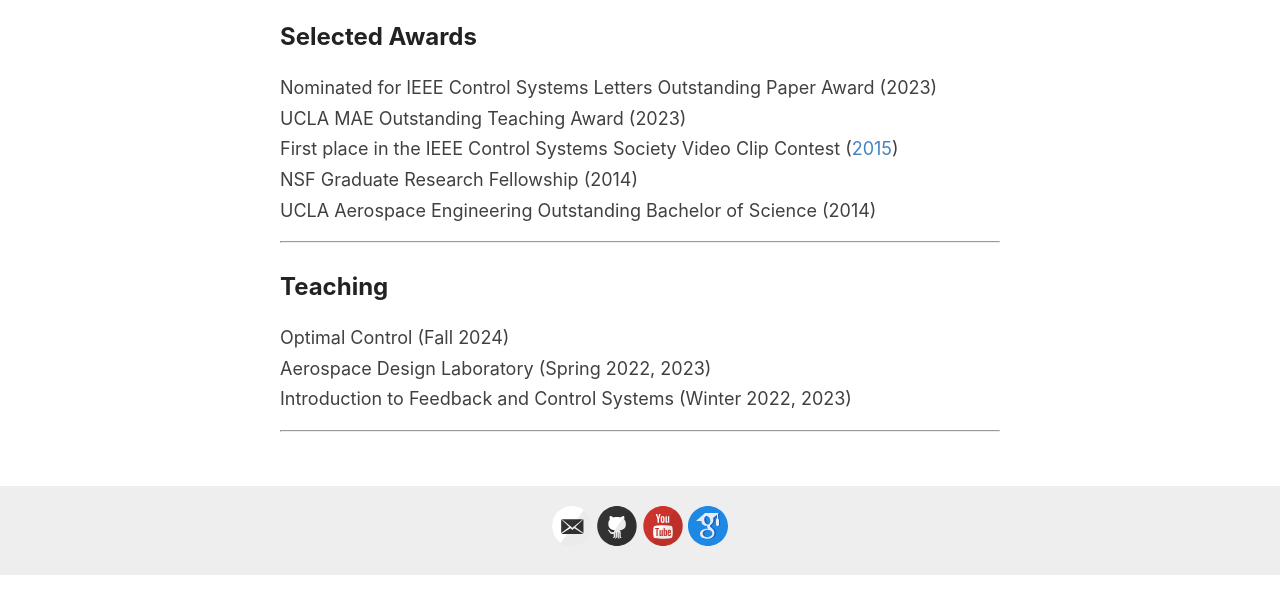
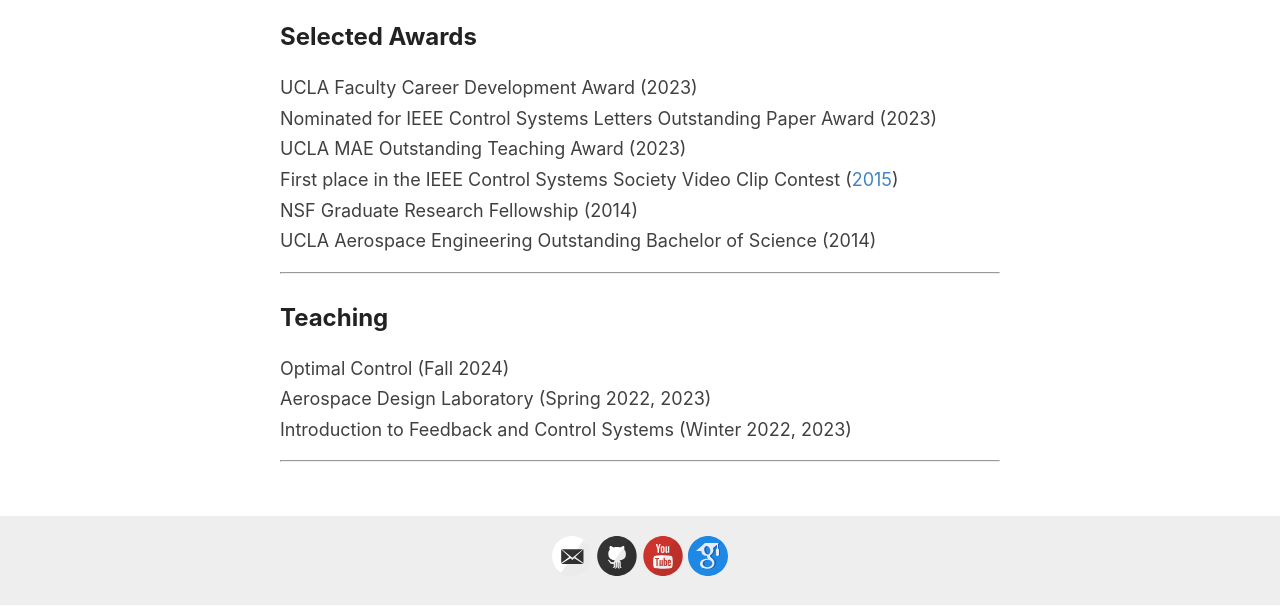
Before and after one commit to btlopez/btlopez.github.io, a Jekyll site: the page built from index.md, in a window 1280 px wide and 900 px high, scrolled down 853 px, cut to the strip 294-900 px from the top of the window. Built offline with Jekyll 4.4.1, drawn with Linux system fonts in a browser that asks for light colours; the list of posts is cut into pages by our own code; before the commit the page ends 1722 px from its top, so only the background shows below that.

Commit message:
Added FCDA.

```diff
--- a/index.md
+++ b/index.md
@@ -16,6 +16,7 @@ I can be reached at btlopez at ucla dot edu.
 
 ---
 ## Selected Awards
+UCLA Faculty Career Development Award (2023) \
 Nominated for IEEE Control Systems Letters Outstanding Paper Award (2023) \
 UCLA MAE Outstanding Teaching Award (2023) \
 First place in the IEEE Control Systems Society Video Clip Contest ([2015](https://www.youtube.com/watch?v=4Y7zG48uHRo)) \
```
